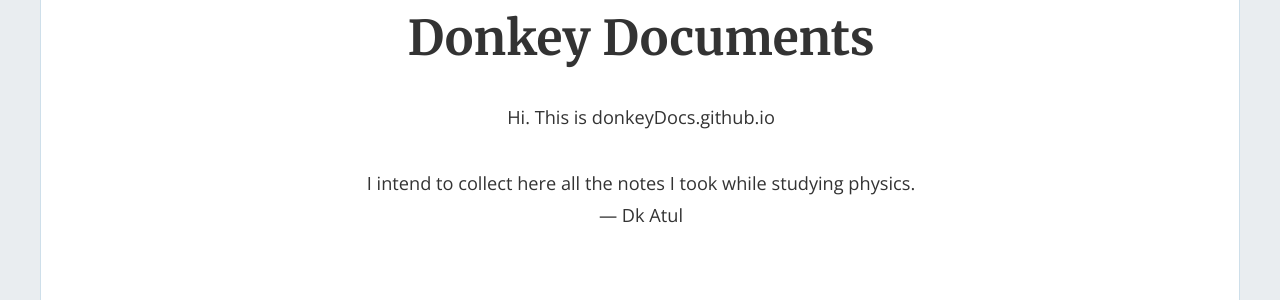
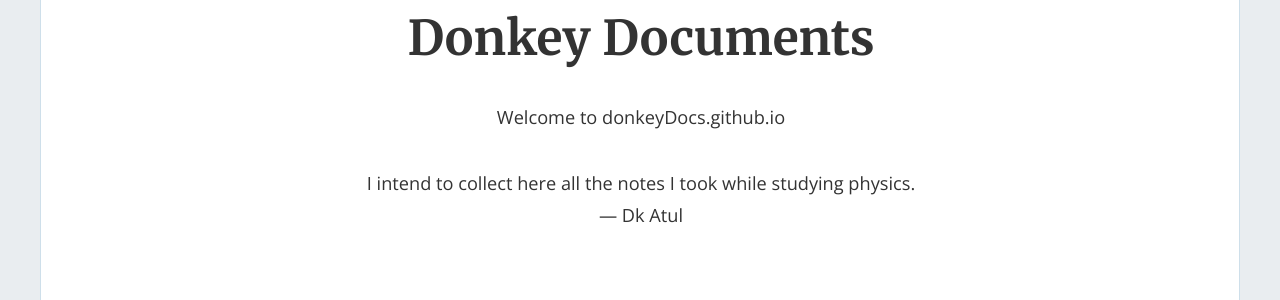
Before and after one commit to donkeyDocs/donkeyDocs.github.io, a Jekyll site: the page built from index.html, in a window 1280 px wide and 900 px high. Shown: the part 148-448 px from the top of the window. Built offline with Jekyll 4.4.1, drawn with Linux system fonts in a browser that asks for light colours; nearby versions of some CDN libraries; the list of posts is cut into pages by our own code.

Commit message:
/ ‘_config.yml’

```diff
--- a/_config.yml
+++ b/_config.yml
@@ -15,7 +15,7 @@
 # in the templates via {{ site.myvariable }}.
 title: "Donkey Documents"
 email: 'atul.singh.arora@gmail.com'
-description: "Hi. This is donkeyDocs.github.io <br/> <br/> I intend to collect here all the notes I took while studying physics. <br/> — Dk Atul"
+description: "Welcome to donkeyDocs.github.io <br/> <br/> I intend to collect here all the notes I took while studying physics. <br/> — Dk Atul"
 baseurl: "" # the subpath of your site, e.g. /blog
 url: "http://atulsingharora.github.io/" # the base hostname & protocol for your site, e.g. http://example.com
 twitter_username: ''
```
